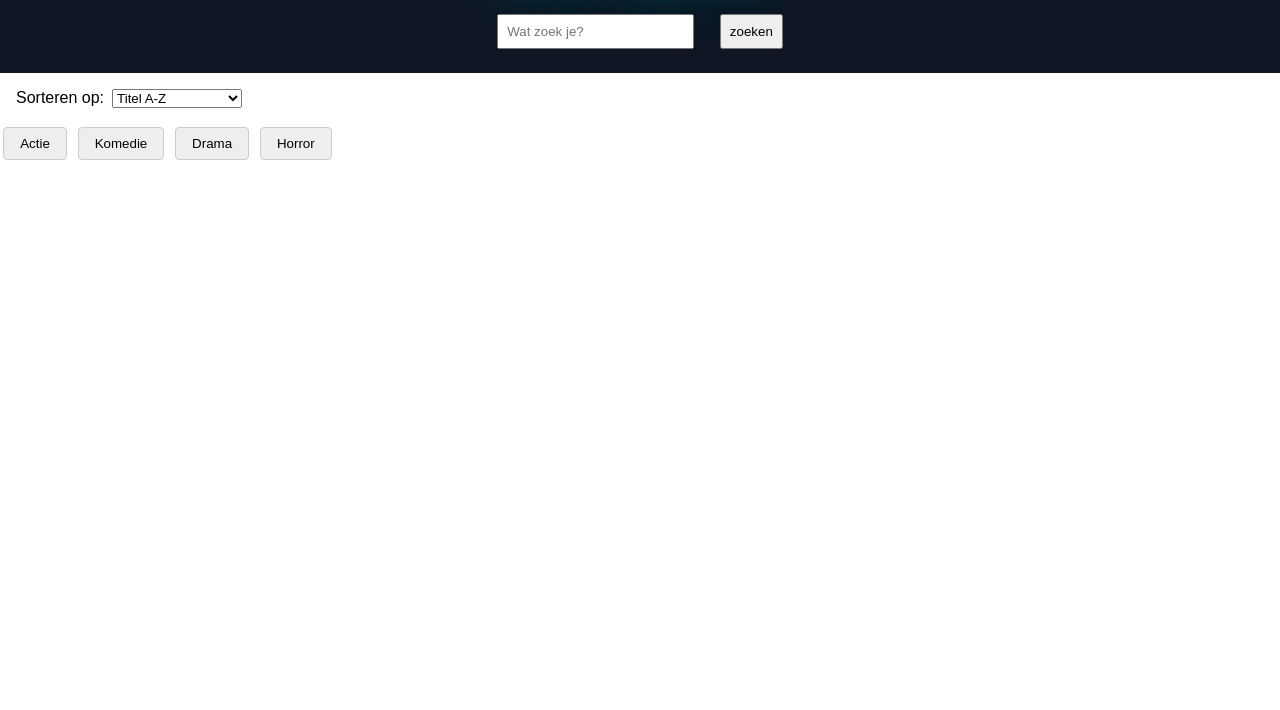
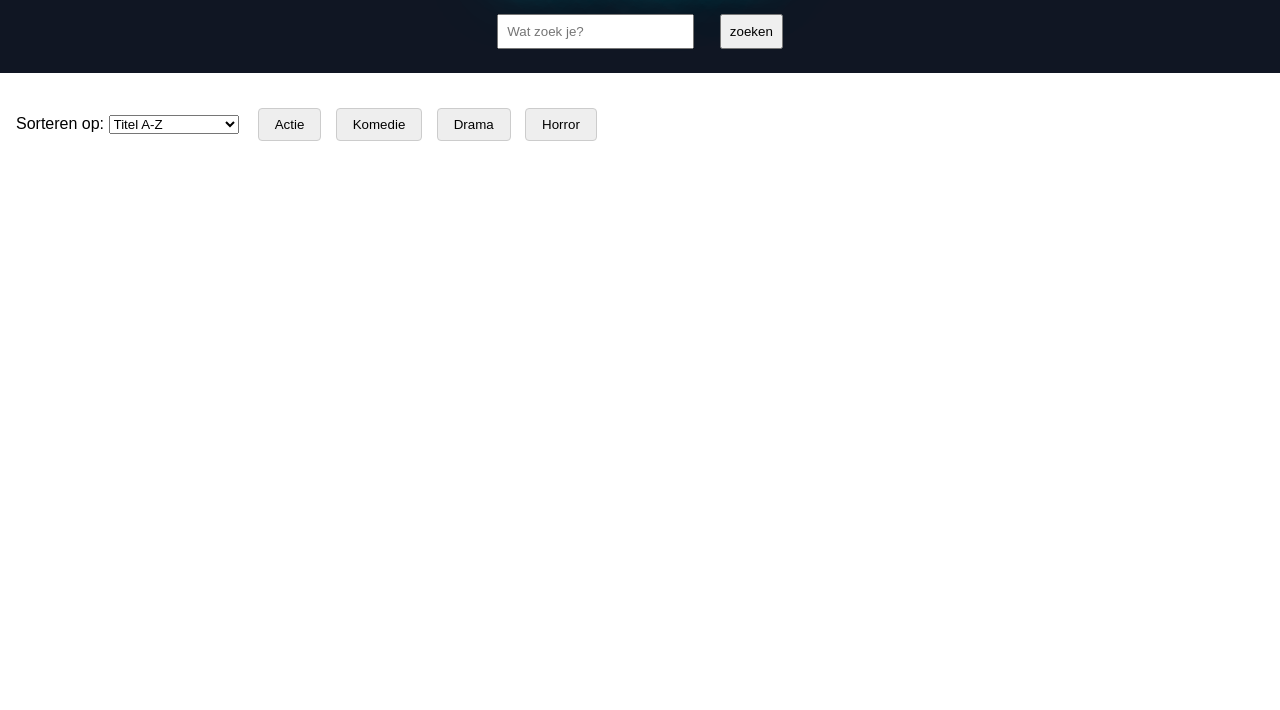
Before and after one commit to QuintenLauwers2005/Project-Web-Advanced, a website built with Vite: page WA-project/index.html in a window 1280 px wide. Shown: the part 90-800 px from the top of the page. Built offline with nearby package versions, Linux system fonts and the light colour scheme; no server answers.

Commit message:
layout genre knoppen aangepast

```diff
--- a/WA-project/index.html
+++ b/WA-project/index.html
@@ -15,6 +15,7 @@
         </form>
     </header>
     <main>
+        <div class="filter-container">
             <section class="filters">
               <label for="sort-options">Sorteren op:</label>
               <select id="sort-options">
@@ -23,7 +24,7 @@
                 <option value="recent">Meest recent</option>
                 <option value="oldest">Oudste</option>
                 <option value="rating">Beste beoordeling</option>
-              <option value="favorites">Favorieten</option>
+                <option value="favorites">❤️ Favorieten</option>
               </select>
             </section>
 
@@ -33,6 +34,7 @@
               <button class="genre-btn" data-id="18">Drama</button>
               <button class="genre-btn" data-id="27">Horror</button>
             </section>
+          </div>
 
           <div id="movie-container" class="movie-grid"></div>
     </main>
--- a/WA-project/src/css/style.css
+++ b/WA-project/src/css/style.css
@@ -63,11 +63,22 @@ font-size: 1.2rem;
 cursor: pointer;
 }
 
+.filter-container {
+  display: flex;
+  align-items: center;
+  gap: 1rem;
+  margin: 1rem 0;
+  padding: 1rem;
+}
+
 .filters {
-    margin: 1rem;
-    display: flex;
-    align-items: center;
-    gap: 0.5rem;
+  flex-shrink: 0;
+}
+
+.genres {
+  display: flex;
+  gap: 0.5rem;
+  flex-wrap: wrap;
 }
 
 .genre-btn {
```
Lines whose indentation alone changed are shown as unchanged.
